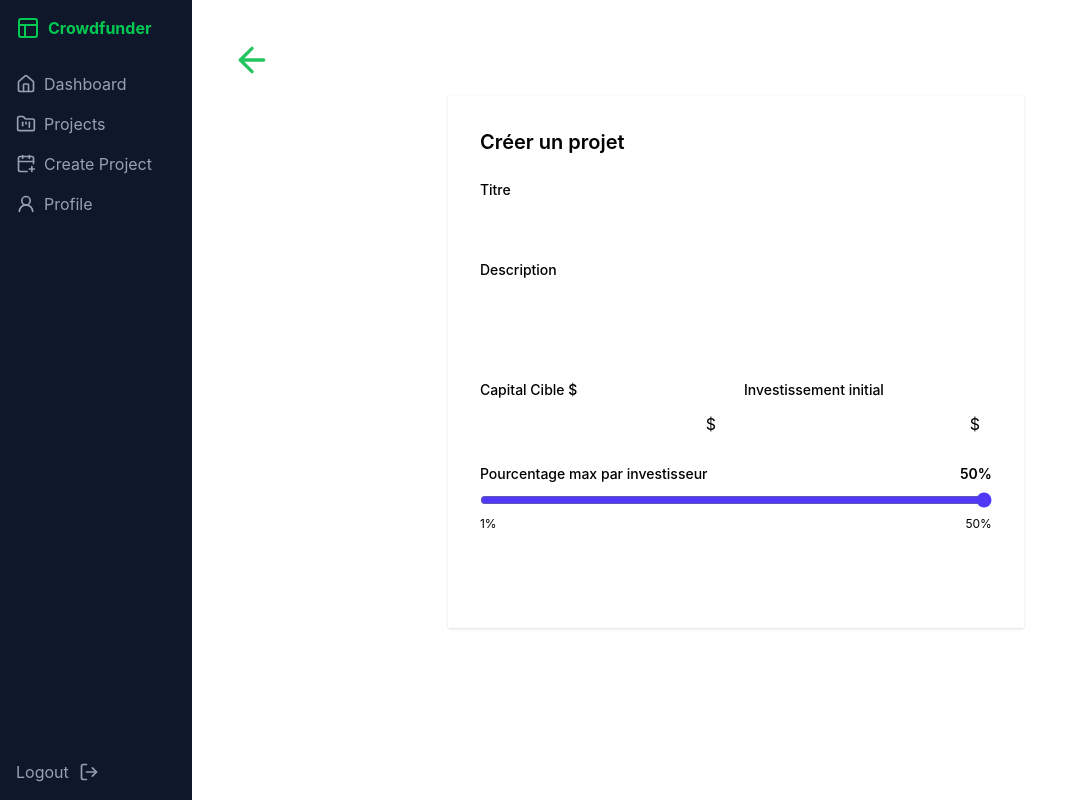
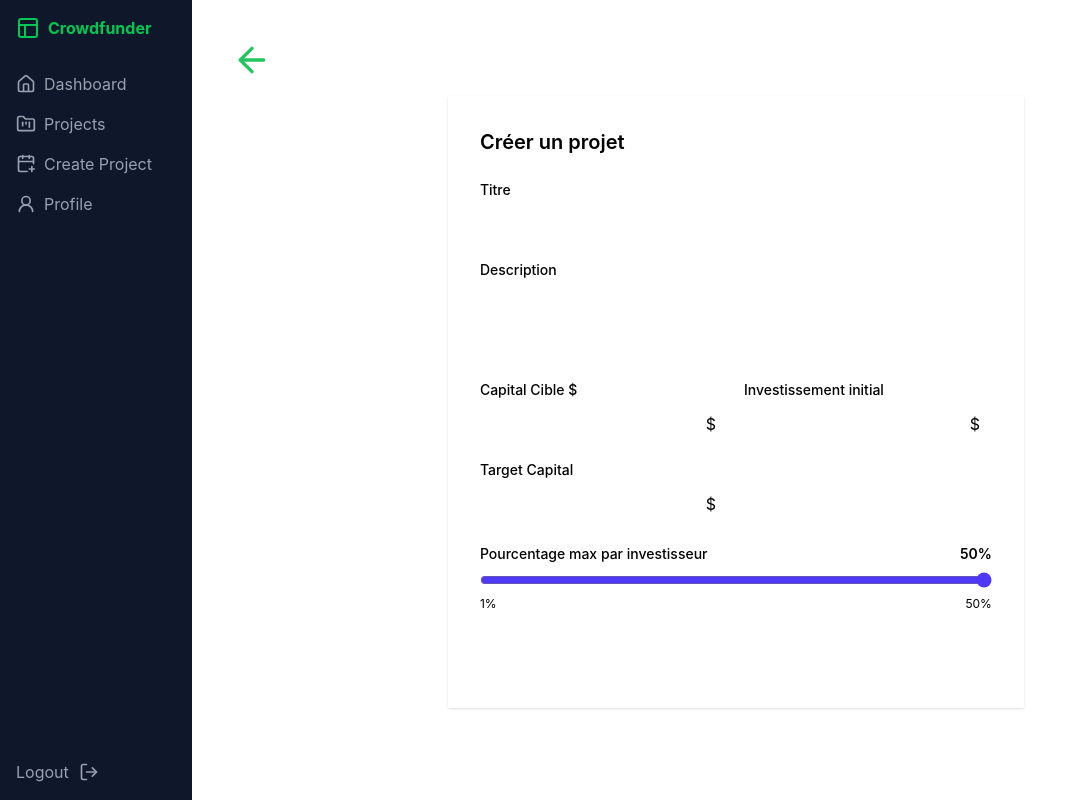
Before and after one commit to walidnoussir/Crowdfunder_Full-Stack, a React app in the folder frontend/: page /home/projects/1/edit in a window 1280 px wide. Shown: the whole page, without its empty margins (0-1070 px from the left). Built offline with nearby package versions, Linux system fonts and the light colour scheme; sample sign-in values are in the browser's storage; the HTML template or start-up script is replaced by a standard one.

Commit message:
investment phase

```diff
--- a/frontend/src/components/ProjectActions.jsx
+++ b/frontend/src/components/ProjectActions.jsx
@@ -7,9 +7,11 @@ import { invest } from "../features/projects/investmentSlice";
 
 function ProjectActions({ project }) {
   const { user } = useSelector((state) => state.auth);
+  const { isLoading: isInvesting } = useSelector((state) => state.investment);
   const { id: projectId } = useParams();
+  console.log(isInvesting);
 
-  const [amount, setAmount] = useState();
+  const [amount, setAmount] = useState("");
 
   const dispatch = useDispatch();
   const navigate = useNavigate();
@@ -26,9 +28,8 @@ function ProjectActions({ project }) {
 
   const handleInvest = async () => {
     await dispatch(invest({ projectId, amount }));
+    setAmount("");
   };
-
-  console.log(amount);
 
   return (
     <div className="flex items-center gap-4">
@@ -71,7 +72,8 @@ function ProjectActions({ project }) {
           />
           <button
             onClick={handleInvest}
-            className="bg-primary rounded-lg flex-1 py-2 text-sm font-medium text-white"
+            disabled={isInvesting}
+            className="bg-primary rounded-lg flex-1 py-2 text-sm font-medium text-white disabled:cursor-not-allowed"
           >
             Inverster
           </button>
--- a/frontend/src/components/ProjectCard.jsx
+++ b/frontend/src/components/ProjectCard.jsx
@@ -2,8 +2,9 @@ import { useNavigate } from "react-router-dom";
 
 function ProjectCard({ project }) {
   const navigate = useNavigate();
+  console.log(project);
 
-  const percentage = project.targetAmount
+  const percentage = project.currentCapital
     ? Math.min(
         Math.round((project.raisedAmount / project.targetAmount) * 100),
         100,
--- a/frontend/src/components/ProjectForm.jsx
+++ b/frontend/src/components/ProjectForm.jsx
@@ -13,6 +13,7 @@ function ProjectForm({ submit }) {
     targetAmount: "",
     initialInvestment: "",
     maxInvestorPercentage: 50,
+    targetCapital: "",
   });
 
   const handleChange = (e) => {
@@ -159,6 +160,34 @@ function ProjectForm({ submit }) {
               <span style={{ color: "var(--color-text-light)" }}>$</span>
             </div>
           </div>
+
+          <div className="flex flex-col gap-1">
+            <label
+              className="text-sm font-medium"
+              style={{ color: "var(--color-text)" }}
+            >
+              Target Capital
+            </label>
+            <div
+              className="flex items-center px-3 py-2 gap-2"
+              style={{
+                border: "1px solid var(--color-border)",
+                borderRadius: "var(--radius-card)",
+                backgroundColor: "var(--color-background)",
+              }}
+            >
+              <input
+                type="number"
+                name="initialInvestment"
+                value={formData.targetCapital}
+                onChange={handleChange}
+                required
+                className="w-full text-sm outline-none bg-transparent"
+                style={{ color: "var(--color-text)" }}
+              />
+              <span style={{ color: "var(--color-text-light)" }}>$</span>
+            </div>
+          </div>
         </div>
 
         <div className="flex flex-col gap-2">
```
